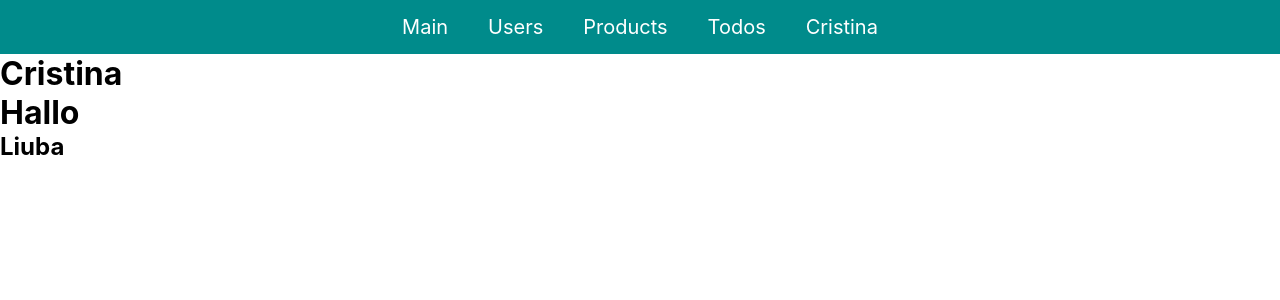
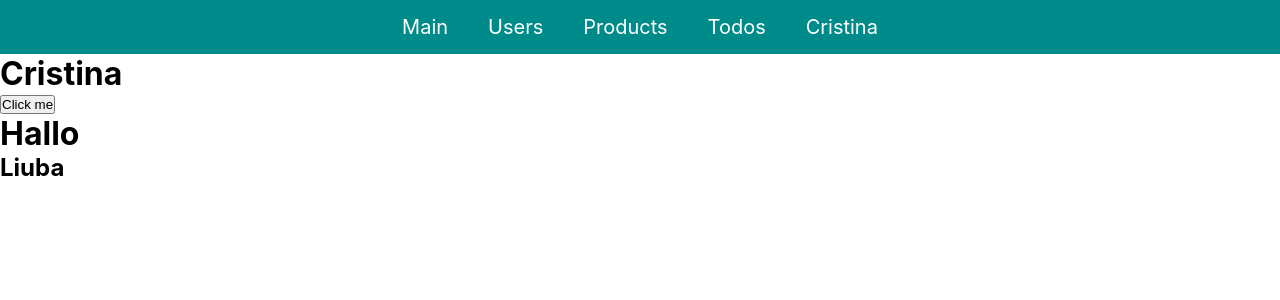
Before and after one commit to Liuba1986/Test-Project-2, a React (Create React App) app: page /cristina in a window 1280 px wide. Shown: the top 300 px of the page. Built offline with nearby package versions, Linux system fonts and the light colour scheme.

Commit message:
add button

```diff
--- a/src/components/Cristina/Cristina.jsx
+++ b/src/components/Cristina/Cristina.jsx
@@ -2,6 +2,9 @@ import React from 'react'
 
 export default function Cristina() {
   return (
-    <h1>Cristina</h1>
+    <div>
+        <h1>Cristina</h1>
+        <button>Click me</button>
+    </div>
   )
 }
```
